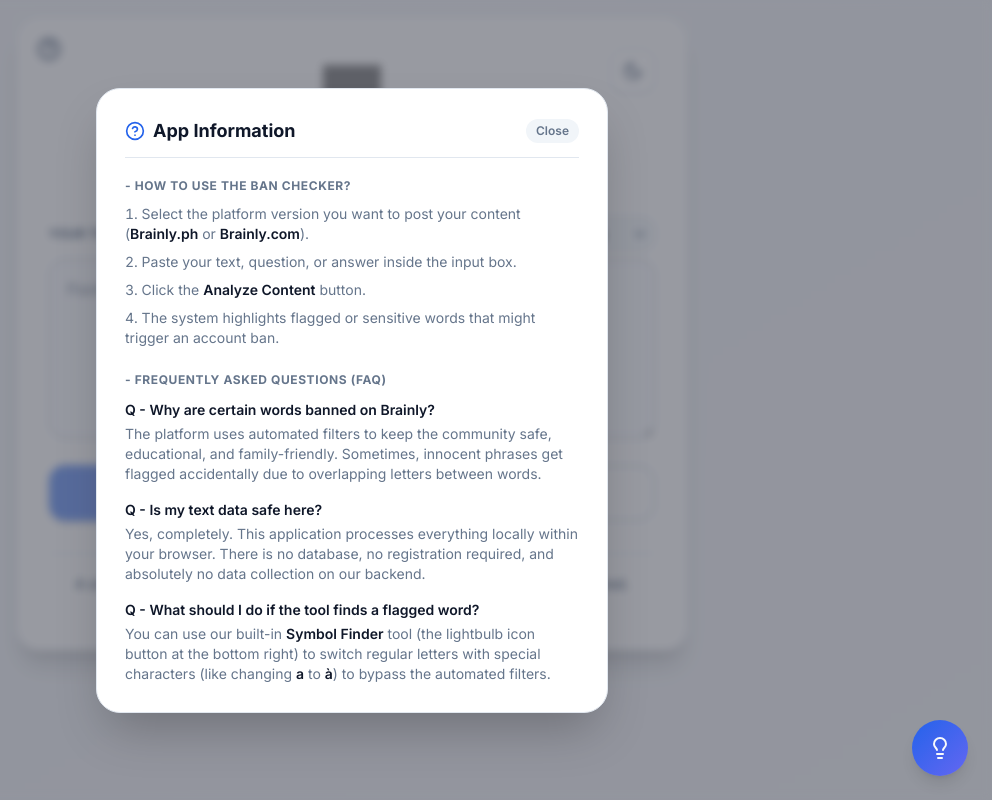
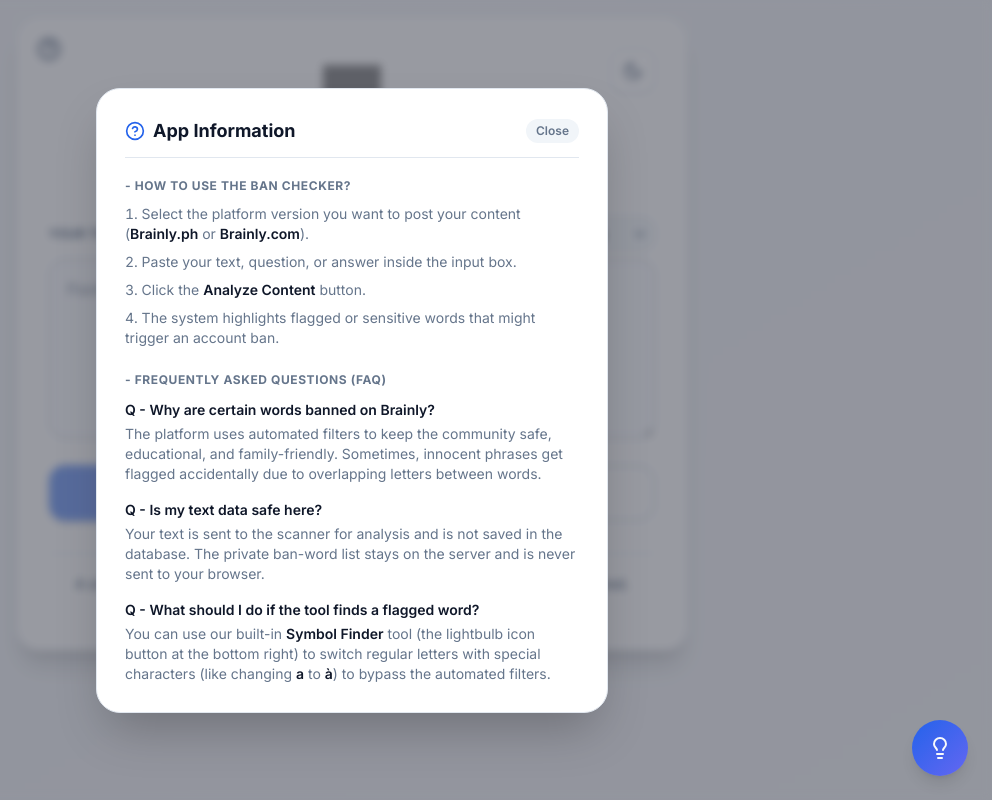
Before and after one commit to e1n7/Brainly-Ban-Checker, a Next.js app: page /#/ in a window 1280 px wide. Both pictures are taken after a click on the button 337 px from the left and 49 px from the top of the page. Shown: the whole page, without its empty margins (288-1280 px from the left). Built offline with nearby package versions, Linux system fonts and the light colour scheme; grey boxes are pictures that could not be loaded.

Commit message:
clarify server-side privacy behavior

```diff
--- a/app/page.jsx
+++ b/app/page.jsx
@@ -294,7 +294,7 @@ return (
                   </div>
                   <div>
                     <h4 className="font-semibold text-foreground">Q - Is my text data safe here?</h4>
-                    <p className="text-muted-foreground dark:text-slate-400 mt-1">Yes, completely. This application processes everything locally within your browser. There is no database, no registration required, and absolutely no data collection on our backend.</p>
+                    <p className="text-muted-foreground dark:text-slate-400 mt-1">Your text is sent to the scanner for analysis and is not saved in the database. The private ban-word list stays on the server and is never sent to your browser.</p>
                   </div>
                   <div>
                     <h4 className="font-semibold text-foreground">Q - What should I do if the tool finds a flagged word?</h4>
```
